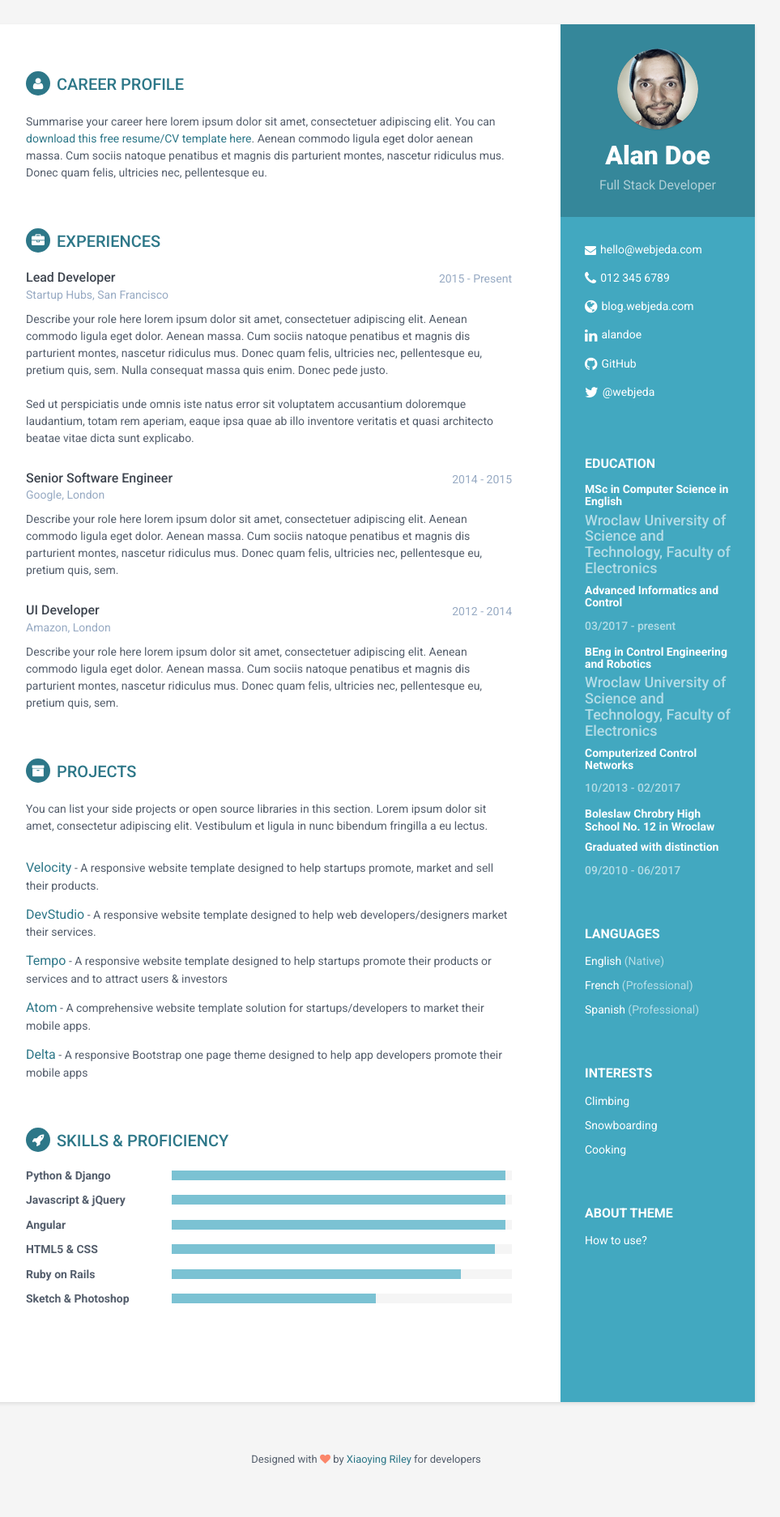
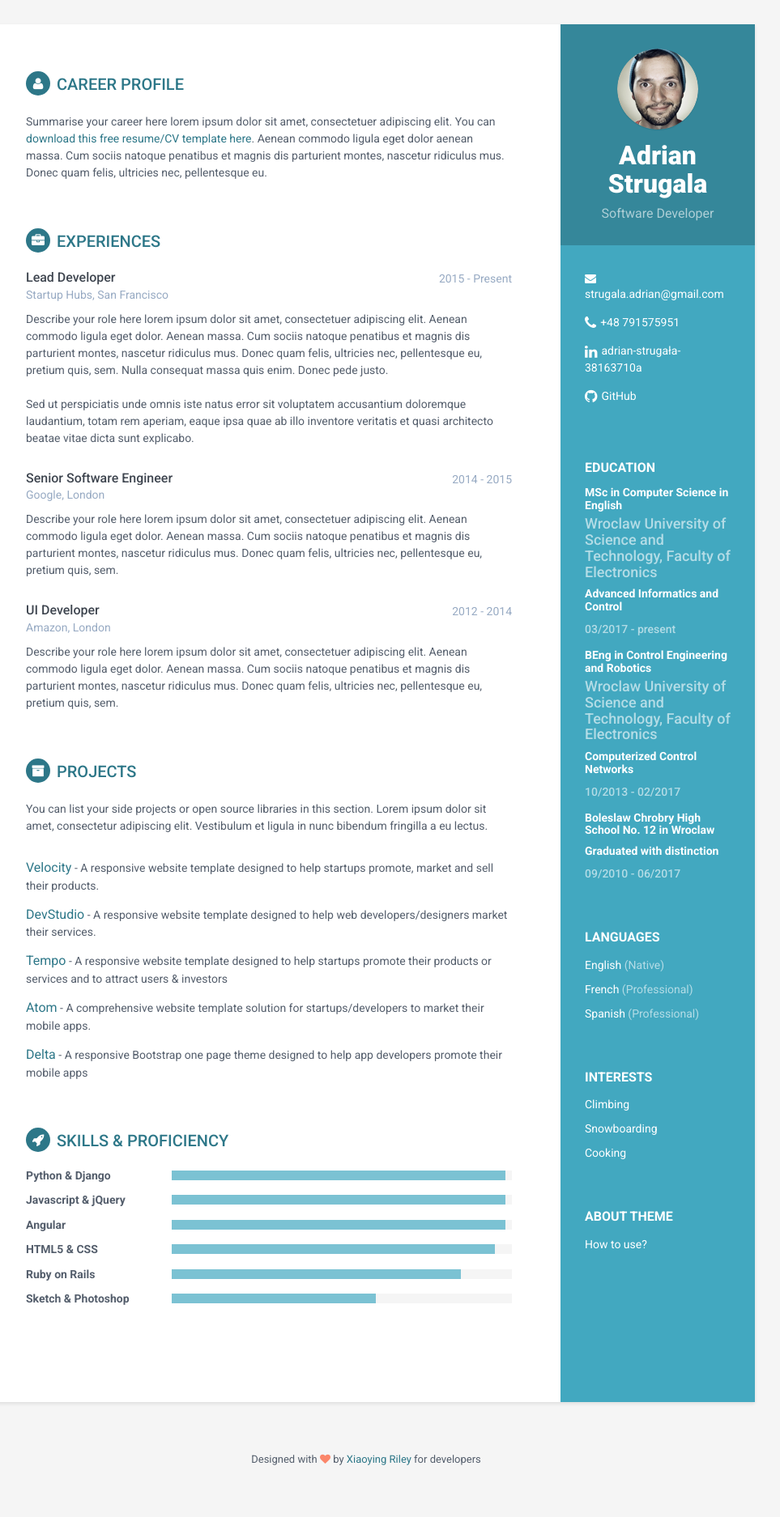
Before and after one commit to AdrianStrugala/AdrianStrugala.github.io, a Jekyll site: the page built from index.html, in a window 1280 px wide. Shown: the whole page at 81% size, without its empty margins (188-1151 px from the left). Built offline with Jekyll 4.4.1, drawn with Linux system fonts in a browser that asks for light colours.

Commit message:
updated basic information

```diff
--- a/_config.yml
+++ b/_config.yml
@@ -1,7 +1,7 @@
 # Site Settings
-title: My Resume
-url: 'http://webjeda.com'
-baseurl: '/online-cv' #change it according to your repository name
+title: Adrian Strugala
+url: 'https://adrianstrugala.github.io/'
+baseurl: 'https://adrianstrugala.github.io/'
 
 # Enable one of these styles by removing #. Style will be applied only after restarting the build or serve.
 #style: styles-2
@@ -11,8 +11,8 @@ baseurl: '/online-cv' #change it according to your repository name
 #style: styles-6
 
 #Profile information
-name: Alan Doe
-tagline: Full Stack Developer
+name: Adrian Strugala
+tagline: Software Developer
 pic: profile.png  #place a 100x100 picture inside /assets/images/ folder and provide the name of the file below
 summary: 'Summarise your career here lorem ipsum dolor sit amet, consectetuer adipiscing elit.
 You can <a href="#" target="_blank">download this free resume/CV template here</a>. Aenean
@@ -20,12 +20,12 @@ commodo ligula eget dolor aenean massa. Cum sociis natoque penatibus et magnis d
 montes, nascetur ridiculus mus. Donec quam felis, ultricies nec, pellentesque eu.'
 
 #sidebar links
-email: hello@webjeda.com
-phone: 012 345 6789
-website: blog.webjeda.com #do not add http://
-linkedin: alandoe
-github: sharu725
-twitter: '@webjeda'
+email: strugala.adrian@gmail.com
+phone: +48 791575951
+#website: blog.webjeda.com #do not add http://
+linkedin: adrian-strugała-38163710a
+github: adrianstrugala
+#twitter: '@webjeda'
 #Update all the sections by editing the files inside _data folder.
 
 # Tracker
```
